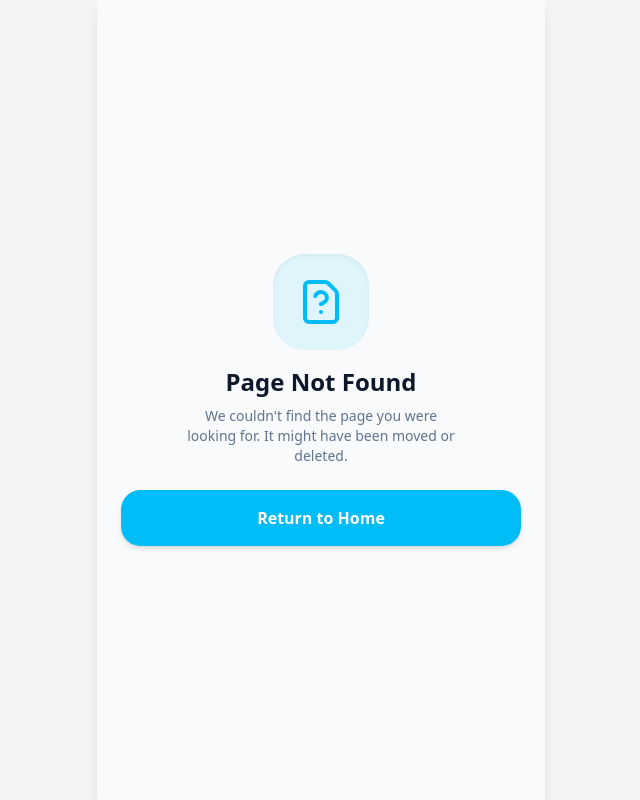
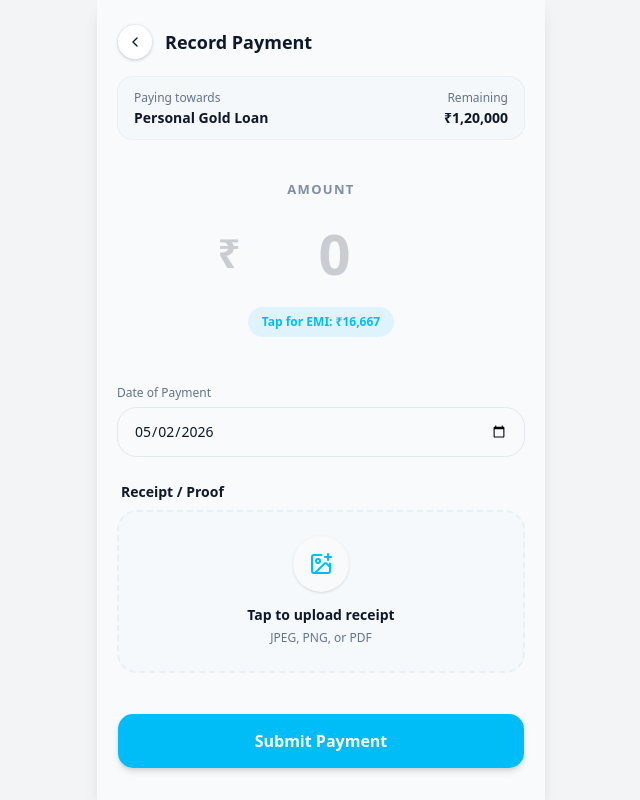
Before and after one commit to prabhukiran161/loansync, a React (Vite) app: page /loans/l1/add-payment in a window 1280 px wide. Before the commit this address had no page. Shown: the whole page, without its empty margins (319-959 px from the left). Built offline with nearby package versions, Linux system fonts and the light colour scheme.

Commit message:
Implement Add Payment Page

```diff
--- a/src/routeTree.gen.ts
+++ b/src/routeTree.gen.ts
@@ -22,6 +22,7 @@ import { Route as TransactionsTxIdRouteImport } from './routes/transactions/$txI
 import { Route as LoansCreateRouteImport } from './routes/loans/create'
 import { Route as LoansLoanIdIndexRouteImport } from './routes/loans/$loanId/index'
 import { Route as LoansLoanIdProjectionRouteImport } from './routes/loans/$loanId/projection'
+import { Route as LoansLoanIdAddPaymentRouteImport } from './routes/loans/$loanId/add-payment'
 
 const RegisterRoute = RegisterRouteImport.update({
   id: '/register',
@@ -88,6 +89,11 @@ const LoansLoanIdProjectionRoute = LoansLoanIdProjectionRouteImport.update({
   path: '/loans/$loanId/projection',
   getParentRoute: () => rootRouteImport,
 } as any)
+const LoansLoanIdAddPaymentRoute = LoansLoanIdAddPaymentRouteImport.update({
+  id: '/loans/$loanId/add-payment',
+  path: '/loans/$loanId/add-payment',
+  getParentRoute: () => rootRouteImport,
+} as any)
 
 export interface FileRoutesByFullPath {
   '/': typeof IndexRoute
@@ -101,6 +107,7 @@ export interface FileRoutesByFullPath {
   '/loans/create': typeof LoansCreateRoute
   '/transactions/$txId': typeof TransactionsTxIdRoute
   '/loans/': typeof LoansIndexRoute
+  '/loans/$loanId/add-payment': typeof LoansLoanIdAddPaymentRoute
   '/loans/$loanId/projection': typeof LoansLoanIdProjectionRoute
   '/loans/$loanId/': typeof LoansLoanIdIndexRoute
 }
@@ -116,6 +123,7 @@ export interface FileRoutesByTo {
   '/loans/create': typeof LoansCreateRoute
   '/transactions/$txId': typeof TransactionsTxIdRoute
   '/loans': typeof LoansIndexRoute
+  '/loans/$loanId/add-payment': typeof LoansLoanIdAddPaymentRoute
   '/loans/$loanId/projection': typeof LoansLoanIdProjectionRoute
   '/loans/$loanId': typeof LoansLoanIdIndexRoute
 }
@@ -132,6 +140,7 @@ export interface FileRoutesById {
   '/loans/create': typeof LoansCreateRoute
   '/transactions/$txId': typeof TransactionsTxIdRoute
   '/loans/': typeof LoansIndexRoute
+  '/loans/$loanId/add-payment': typeof LoansLoanIdAddPaymentRoute
   '/loans/$loanId/projection': typeof LoansLoanIdProjectionRoute
   '/loans/$loanId/': typeof LoansLoanIdIndexRoute
 }
@@ -149,6 +158,7 @@ export interface FileRouteTypes {
     | '/loans/create'
     | '/transactions/$txId'
     | '/loans/'
+    | '/loans/$loanId/add-payment'
     | '/loans/$loanId/projection'
     | '/loans/$loanId/'
   fileRoutesByTo: FileRoutesByTo
@@ -164,6 +174,7 @@ export interface FileRouteTypes {
     | '/loans/create'
     | '/transactions/$txId'
     | '/loans'
+    | '/loans/$loanId/add-payment'
     | '/loans/$loanId/projection'
     | '/loans/$loanId'
   id:
@@ -179,6 +190,7 @@ export interface FileRouteTypes {
     | '/loans/create'
     | '/transactions/$txId'
     | '/loans/'
+    | '/loans/$loanId/add-payment'
     | '/loans/$loanId/projection'
     | '/loans/$loanId/'
   fileRoutesById: FileRoutesById
@@ -195,6 +207,7 @@ export interface RootRouteChildren {
   LoansCreateRoute: typeof LoansCreateRoute
   TransactionsTxIdRoute: typeof TransactionsTxIdRoute
   LoansIndexRoute: typeof LoansIndexRoute
+  LoansLoanIdAddPaymentRoute: typeof LoansLoanIdAddPaymentRoute
   LoansLoanIdProjectionRoute: typeof LoansLoanIdProjectionRoute
   LoansLoanIdIndexRoute: typeof LoansLoanIdIndexRoute
 }
@@ -292,6 +305,13 @@ declare module '@tanstack/react-router' {
       preLoaderRoute: typeof LoansLoanIdProjectionRouteImport
       parentRoute: typeof rootRouteImport
     }
+    '/loans/$loanId/add-payment': {
+      id: '/loans/$loanId/add-payment'
+      path: '/loans/$loanId/add-payment'
+      fullPath: '/loans/$loanId/add-payment'
+      preLoaderRoute: typeof LoansLoanIdAddPaymentRouteImport
+      parentRoute: typeof rootRouteImport
+    }
   }
 }
 
@@ -307,6 +327,7 @@ const rootRouteChildren: RootRouteChildren = {
   LoansCreateRoute: LoansCreateRoute,
   TransactionsTxIdRoute: TransactionsTxIdRoute,
   LoansIndexRoute: LoansIndexRoute,
+  LoansLoanIdAddPaymentRoute: LoansLoanIdAddPaymentRoute,
   LoansLoanIdProjectionRoute: LoansLoanIdProjectionRoute,
   LoansLoanIdIndexRoute: LoansLoanIdIndexRoute,
 }
--- /dev/null
+++ b/src/routes/loans/$loanId/add-payment.tsx
@@ -0,0 +1,180 @@
+import { useState } from "react";
+import { createFileRoute, useNavigate } from "@tanstack/react-router";
+import { MobileShell } from "@/components/MobileShell";
+import { ScreenHeader } from "@/components/ScreenHeader";
+import { Button } from "@/components/ui/button";
+import { Field } from "@/components/Field";
+import { loans, fmt } from "@/lib/mockData";
+import { ImagePlus, Info, CheckCircle2, Wallet } from "lucide-react";
+import { SpecificNotFound } from "@/components/SpecificNotFound";
+
+export const Route = createFileRoute("/loans/$loanId/add-payment")({
+  component: AddPaymentForm,
+  notFoundComponent: () => (
+    <SpecificNotFound title="Error" icon={Wallet} message="Loan Not Found" />
+  ),
+});
+
+function AddPaymentForm() {
+  const { loanId } = Route.useParams();
+  const loan = loans.find((l) => l.id === loanId);
+  const nav = useNavigate();
+  const [image, setImage] = useState<string | null>(null);
+  const [amount, setAmount] = useState<string>("");
+  if (!loan) {
+    return (
+      <SpecificNotFound title="Error" icon={Wallet} message="Loan Not Found" />
+    );
+  }
+  const multi = loan.participants.length > 1;
+  const handleSubmit = (e: React.FormEvent) => {
+    e.preventDefault();
+    nav({ to: "/ledger" });
+  };
+
+  return (
+    <MobileShell hideNav>
+      <div className="flex flex-col min-h-full pb-8">
+        <ScreenHeader title="Record Payment" backTo={`/add-payment`} />
+
+        <div className="px-5 mt-2">
+          <div className="bg-muted/50 rounded-[16px] px-4 py-3 flex justify-between items-center border border-border/50">
+            <div>
+              <p className="text-[12px] text-muted-foreground font-medium">
+                Paying towards
+              </p>
+              <p className="text-[14px] font-bold text-foreground leading-tight mt-0.5 truncate max-w-37.5">
+                {loan.name}
+              </p>
+            </div>
+            <div className="text-right">
+              <p className="text-[12px] text-muted-foreground font-medium">
+                Remaining
+              </p>
+              <p className="text-[14px] font-bold text-foreground leading-tight mt-0.5">
+                {fmt(loan.remaining)}
+              </p>
+            </div>
+          </div>
+          <form onSubmit={handleSubmit} className="mt-4 flex flex-col gap-6">
+            <div className="flex flex-col items-center justify-center py-6">
+              <p className="text-[13px] font-bold text-muted-foreground/80 uppercase tracking-widest mb-3">
+                Amount
+              </p>
+              <div className="flex items-center justify-center">
+                <span
+                  className={`text-[40px] font-bold mr-1 transition-colors ${amount ? "text-foreground" : "text-foreground/20"}`}
+                >
+                  ₹
+                </span>
+                <input
+                  type="text"
+                  inputMode="numeric"
+                  pattern="[0-9]"
+                  required
+                  value={amount}
+                  onChange={(e) => {
+                    const val = e.target.value.replace(/[^0-9]/g, "");
+                    setAmount(val);
+                  }}
+                  placeholder="0"
+                  className="text-[56px] font-bold text-foreground w-45 text-center outline-none placeholder:text-foreground/20"
+                  style={{ MozAppearance: "textfield" }}
+                />
+              </div>
+
+              <button
+                type="button"
+                onClick={() => setAmount("16667")}
+                className="mt-3 bg-primary/10 text-primary px-3.5 py-1.5 rounded-full text-[12px] font-bold hover:bg-primary/20 active:scale-95 transition-all"
+              >
+                Tap for EMI: ₹16,667
+              </button>
+            </div>
+
+            <Field
+              label="Date of Payment"
+              type="date"
+              defaultValue={new Date().toISOString().slice(0, 10)}
+              required
+            />
+
+            <label className="block">
+              <span className="text-[14px] font-semibold text-foreground mb-2 block ml-1">
+                Receipt / Proof
+              </span>
+              <div
+                className={`
+              mt-1 border-2 border-dashed rounded-[20px] p-6 text-center cursor-pointer transition-all duration-200
+              ${image ? "border-primary/50 bg-primary/5" : "border-border/60 hover:border-primary/40 bg-muted/20"}
+            `}
+              >
+                {image ? (
+                  <div className="relative inline-block">
+                    <img
+                      src={image}
+                      alt="Receipt preview"
+                      className="max-h-40 mx-auto rounded-[12px] shadow-sm"
+                    />
+                    <div className="absolute -top-3 -right-3 bg-background rounded-full p-0.5 shadow-md">
+                      <CheckCircle2
+                        size={26}
+                        className="text-emerald-500 bg-white rounded-full"
+                      />
+                    </div>
+                  </div>
+                ) : (
+                  <div className="text-muted-foreground flex flex-col items-center">
+                    <div className="w-14 h-14 rounded-full bg-background shadow-sm flex items-center justify-center mb-3">
+                      <ImagePlus size={24} className="text-primary" />
+                    </div>
+                    <p className="text-[14px] font-bold text-foreground">
+                      Tap to upload receipt
+                    </p>
+                    <p className="text-[12px] text-muted-foreground mt-1">
+                      JPEG, PNG, or PDF
+                    </p>
+                  </div>
+                )}
+                <input
+                  type="file"
+                  accept="image/*"
+                  className="hidden"
+                  onChange={(e) => {
+                    const f = e.target.files?.[0];
+                    if (f) setImage(URL.createObjectURL(f));
+                  }}
+                />
+              </div>
+            </label>
+
+            {multi && (
+              <div className="bg-amber-500/10 border border-amber-500/20 rounded-[16px] p-4 flex gap-3 items-start mt-2">
+                <Info size={20} className="text-amber-600 shrink-0 mt-0.5" />
+                <div>
+                  <p className="text-[13px] font-bold text-amber-900">
+                    Verification Required
+                  </p>
+                  <p className="text-[12px] text-amber-700/90 mt-0.5 leading-relaxed font-medium">
+                    Because this is a collaborative loan, this payment will be
+                    marked as <strong>Pending</strong> until the other members
+                    verify it.
+                  </p>
+                </div>
+              </div>
+            )}
+
+            <div className="mt-4">
+              <Button
+                type="submit"
+                className="w-full h-14 rounded-[16px] text-[16px] font-bold shadow-md"
+              >
+                Submit Payment
+              </Button>
+            </div>
+          </form>
+        </div>
+      </div>
+    </MobileShell>
+  );
+}
```
